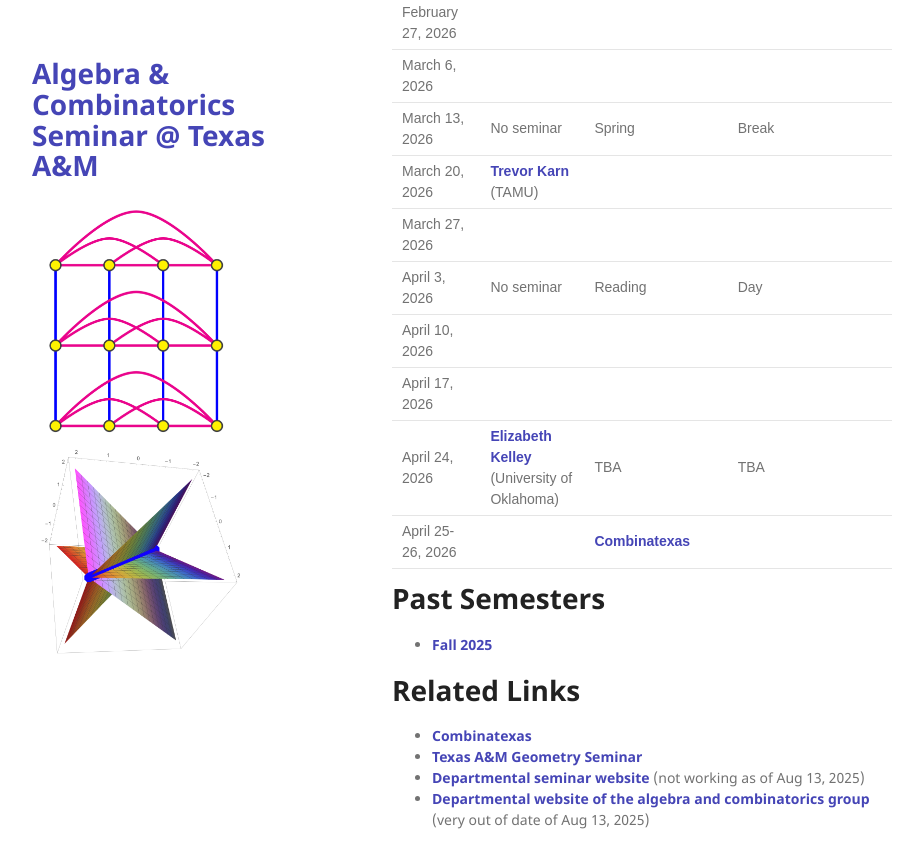
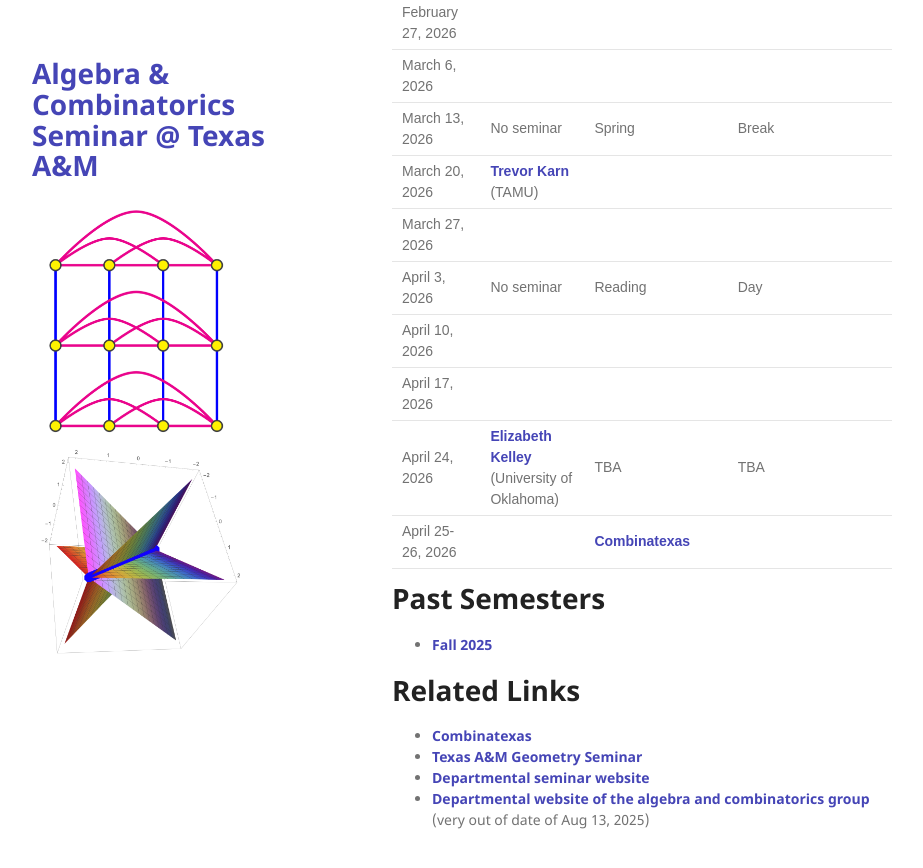
Before and after one commit to tamu-seminar/alg-comb, a Jekyll site: the page built from index.md, in a window 1280 px wide and 900 px high, scrolled down 814 px. Shown: the top 868 px of the window, without its empty margins (178-1101 px from the left). Built offline with Jekyll 4.4.1, drawn with Linux system fonts in a browser that asks for light colours.

Commit message:
removed comments

```diff
--- a/index.md
+++ b/index.md
@@ -51,7 +51,7 @@ The organizers are [Chun-Hung Liu](https://people.tamu.edu/~chliu/), [Trevor Kar
 
 - [Combinatexas](https://sites.google.com/view/combinatexas-2026/home)
 - [Texas A&M Geometry Seminar](https://tamu-seminar.github.io/geometry/)
-- [Departmental seminar website](https://artsci.tamu.edu/mathematics/research/seminars/algebra-combinatorics/index.html) (not working as of Aug 13, 2025)
+- [Departmental seminar website](https://artsci.tamu.edu/mathematics/research/seminars/algebra-combinatorics/index.html)
 - [Departmental website of the algebra and combinatorics group](https://artsci.tamu.edu/mathematics/research/algebra-combinatorics/index.html#Algebra%20and%20Combinatorics) (very out of date of Aug 13, 2025)
 
 
```
